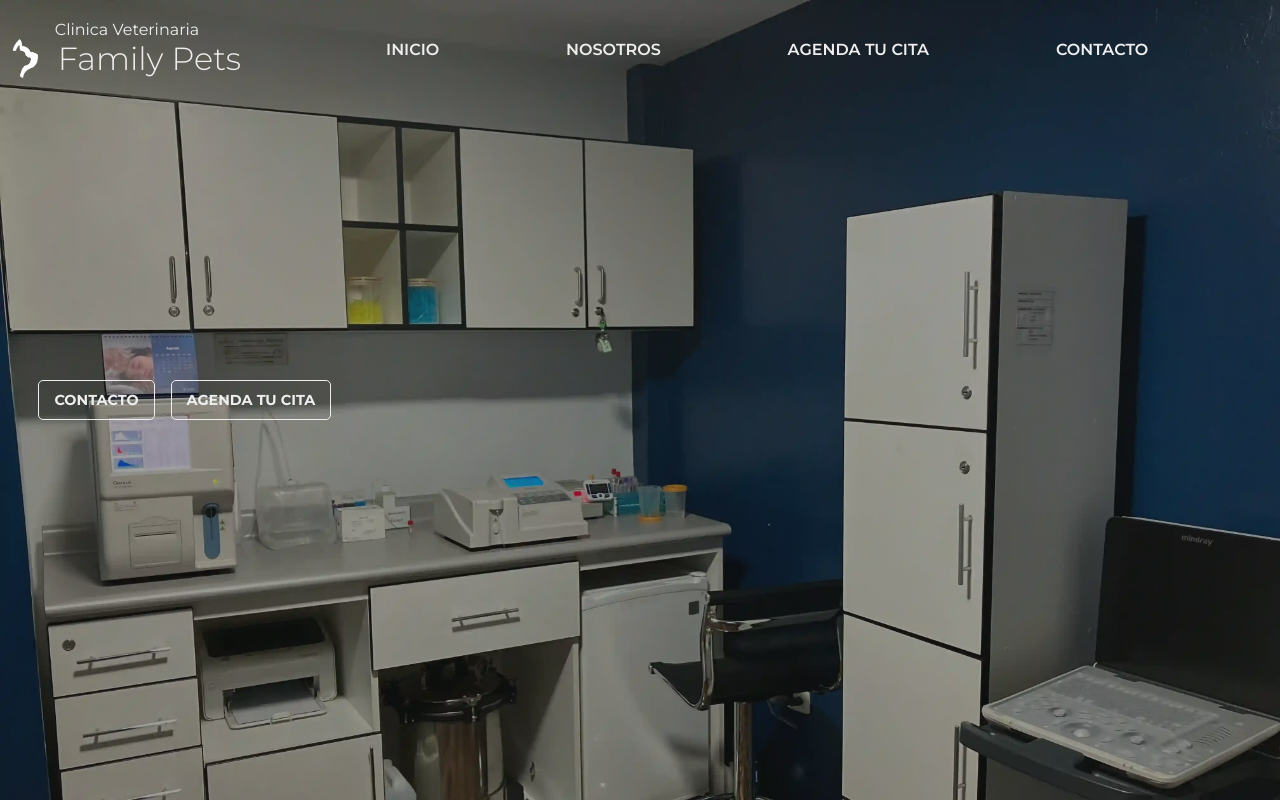
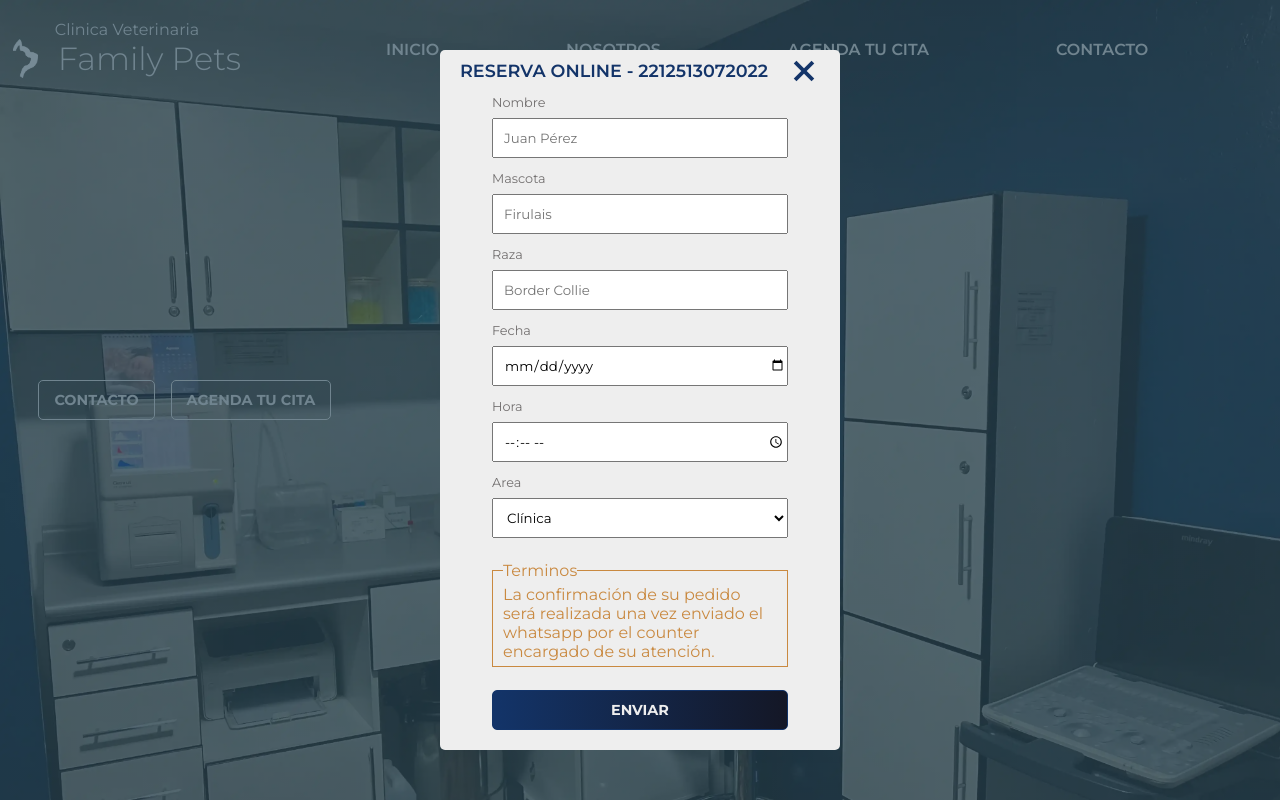
Before and after one commit to estebansergio618/familypets, a React (Create React App) app: page /#/ in a window 1280 px wide. Shown: the top 800 px of the page. Built offline with nearby package versions, Linux system fonts and the light colour scheme.

Commit message:
form to schedule appointment

```diff
--- /dev/null
+++ b/src/components/FormInputs.tsx
@@ -0,0 +1,43 @@
+import React from "react";
+import { FormInputsInterface } from "../types";
+interface Props {
+  input: FormInputsInterface;
+}
+const FormInputs = ({ input }: Props) => {
+  return (
+    <>
+      <label className="reservermodal__label" htmlFor={input.id}>
+        {input.name}
+      </label>
+      {input.type === "select" ? (
+        <select
+          className="reservermodal__input"
+          id={input.id}
+          name={input.name}
+          placeholder={input.placeholder}
+          required={input.required}
+        >
+          {input.options?.map((option) => (
+            <option key={option} value={option}>
+              {option}
+            </option>
+          ))}
+        </select>
+      ) : (
+        <input
+          className="reservermodal__input"
+          id={input.id}
+          name={input.name}
+          type={input.type}
+          placeholder={input.placeholder}
+          required={input.required}
+          min={input?.min}
+          max={input?.max}
+        />
+      )}
+      <span className="reservermodal__error">{input.errorMessage}</span>
+    </>
+  );
+};
+
+export default FormInputs;
--- a/src/components/Hero.tsx
+++ b/src/components/Hero.tsx
@@ -4,7 +4,7 @@ import { ReserverModal } from "./ReserverModal";
 const Hero = () => {
   const [scrollY, setScrollY] = useState<number>(0);
 
-  const [show, setShow] = useState<boolean>(false);
+  const [show, setShow] = useState<boolean>(true);
 
 
   const changeScroll = (): void => {
@@ -23,7 +23,7 @@ const Hero = () => {
         <button className="hero__button hero__button-left">CONTACTO</button>
       </HashLink>
       <button onClick={()=>{setShow(true)}} className="hero__button">AGENDA TU CITA</button>
-      {show ? <ReserverModal/> : null}
+      {show ? <ReserverModal setShow={setShow}/> : null}
 
     </div>
   );
--- a/src/components/ReserverModal.tsx
+++ b/src/components/ReserverModal.tsx
@@ -1,9 +1,44 @@
-import React, { useRef } from "react";
+import React, { useState } from "react";
+import { FormInputsInterface } from "../types";
+import FormInputs from "./FormInputs";
+import { useForm, SubmitHandler, appendErrors } from "react-hook-form";
 
-export const ReserverModal = () => {
-  const nameRef = useRef<HTMLInputElement>(null);
+enum AreaEnum {
+  clinica = "Clínica",
+  grooming = "Grooming",
+  hospedaje = "Hospedaje",
+}
+interface Props {
+  setShow: (value: boolean) => void;
+}
 
+interface FormInputs {
+  name: String;
+  pet: String;
+  breed: String;
+  date: String;
+  hour: String;
+  area: AreaEnum;
+}
+
+export const ReserverModal = ({ setShow }: Props) => {
+  const { register, handleSubmit,watch, formState: {errors} } = useForm<FormInputs>();
+  const onSubmit: SubmitHandler<FormInputs> = (data):void => {
+    // once we have the info, proceed to build the message
+    let message:string = ""
+    let today: Date = new Date();
+    let time: Number = today.getHours();
+
+    if (0 <= time && time < 12) {
+      message = "Buenos días Family Pets👋, ";
+    } else if (12 <= time && time < 18) {
+      message = "Buenas tardes Family Pets👋, ";
+    } else {
+      message = "Buenas noches Family Pets👋, ";
+    }
+  };
   // TICKET NUMBER ARMED BY FAMILY PETS CONVENTION
+  const [values, setValues] = useState({});
   const createTicketNumber = (): string => {
     let today: Date = new Date();
     let hour: string = today.getHours().toString();
@@ -16,6 +51,7 @@ export const ReserverModal = () => {
     return hour + min + seg + day + month + year;
   };
 
+  const correctHour = (hour: String): boolean => hour > "07" && hour < "22"; // check if the selected hour is the working range
   return (
     <div className="reservermodal__background">
       <div className="reservermodal">
@@ -24,78 +60,69 @@ export const ReserverModal = () => {
           <p>RESERVA ONLINE - {createTicketNumber()}</p>
           <button
             className="reservermodal__close material-symbols-outlined"
-            // onClick={() => setIsMenuOpen(!isMenuOpen)}
+            onClick={() => setShow(false)}
           >
             close
           </button>
         </div>
+        <form className="reservermodal__form" onSubmit={handleSubmit(onSubmit)}>
+          <label className="reservermodal__label" htmlFor="name-reserve-modal">Nombre</label>
+          <input className="reservermodal__input" placeholder="Juan Pérez" id="name-reserve-modal" type="text" {...register("name",{ required: true, pattern: /^[A-Za-z\s]{3,50}$/i , maxLength: 50, minLength: 2 })} />
+          {errors.name && <span className="reservermodal__error">Nombre debe tener más de 3 caracteres y no debe contener números ni caracteres especiales</span>}
+          <label className="reservermodal__label" htmlFor="pet-reserve-modal">Mascota</label>
+          <input className="reservermodal__input" placeholder="Firulais" id="pet-reserve-modal" type="text" {...register("pet",{ required: true, pattern: /^[A-Za-z\s]{3,50}$/i , maxLength: 50, minLength: 2 })} />
+          {errors.pet && <span className="reservermodal__error">Mascota debe tener más de 3 caracteres y no debe contener números ni caracteres especiales</span>}
+          <label className="reservermodal__label" htmlFor="breed-reserve-modal">Raza</label>
+          <input className="reservermodal__input" placeholder="Border Collie" id="breed-reserve-modal" type="text" {...register("breed",{ required: true, pattern: /^[A-Za-z\s]{3,50}$/i , maxLength: 50, minLength: 2 })} />
+          {errors.breed && <span className="reservermodal__error">Raza debe tener más de 3 caracteres y no debe contener números ni caracteres especiales</span>}
+          <label className="reservermodal__label" htmlFor="date-reserve-modal">Fecha</label>
+          <input className="reservermodal__input" id="date-reserve-modal" type="date" min={`${new Date().toLocaleDateString("en-CA")}`} {...register("date", {required: true, min: `${new Date().toLocaleDateString("en-CA")}`})} />
+          {errors.date && <span className="reservermodal__error">Debe seleccionar una fecha igual o posterior al día de hoy</span>}
+          <label className="reservermodal__label" htmlFor="hour-reserve-modal">Hora</label>
+          <input className="reservermodal__input" id="hour-reserve-modal" type="time"{...register("hour", {required: true, validate: correctHour})} />
+          { errors.hour?.type === "validate" && <span className="reservermodal__error">Debe seleccionar una hora entre las 07:00 y 22:00</span>}
+          { errors.hour && <span className="reservermodal__error">Debe seleccionar una hora entre las 07:00 y 22:00</span>}
+          <label className="reservermodal__label" htmlFor="area-reserve-modal">Area</label>
+          <select className="reservermodal__input"  id="area-reserve-modal" {...register("area")}>
+            <option value="clinica">Clínica</option>
+            <option value="grooming">Grooming</option>
+            <option value="hospedaje">Hospedaje</option>
+          </select>
 
-        {/* BODY RESERVE MODAL */}
-        {/* CLIENT DATA  */}
-        <label htmlFor="name-reserve-modal">Nombre</label>
-        <input type="text" id="name-reserve-modal" ref={nameRef} />
-        <label htmlFor="pet-reserve-modal">Mascota</label>
-        <input type="text" id="pet-reserve-modal" />
-        <label htmlFor="race-reserve-modal">Raza</label>
-        <input type="text" id="race-reserve-modal" />
-
-        {/* APPOINTMENT SCHEDULED FOR THE */}
-        <label htmlFor="date-reserve-modal">Fecha</label>
-        <input type="date" id="date-reserve-modal" />
-        <label htmlFor="hour-reserve-modal">Hora</label>
-        <input type="time" id="hour-reserve-modal" />
-        {/*  ORDERS MATRIX */}
-
-        {/* AREA */}
+          {/* <section className="reservermodal__input-container">
             <div>
-          <p>Area</p>
-          <select name="Lista de pedidos" id="">
+              <label
+                className="reservermodal__label"
+                htmlFor="description-reserve-modal"
+              >
+                Descripción
+              </label>
+              <select
+                className="reservermodal__input"
+                name="Lista de pedidos"
+                id="description-reserve-modal"
+              >
                 <option value="">--</option>
-            <option value="">Clínica</option>
-            <option value="">Grooming</option>
-            <option value="">Hospedaje</option>
+                <option value="">three dogs canino 3KG</option>
               </select>
             </div>
 
-        {/* PRODUCTS OF THE CORRESPONDING AREA */}
-        <div>
-          {/* CARGAMOS TODA LA LISTA DE PEDIDOS */}
-          <div>
-            <p>Descripción</p>
+            <button className="reservermodal__button--add material-symbols-outlined">
+              add
+            </button>
+          </section> */}
 
-            {/* COMBOX */}
-            <select name="Lista de pedidos" id="">
-              <option value="">--</option>
-              <option value="">three dogs canino 3KG</option>
-            </select>
-
-            {/* BOTONES DE AGREGADO Y ELIMINADO */}
-            <button>Agregar</button>
-            <button>Eliminar</button>
-          </div>
-
-          {/* ALMACENAMOS LOS PEDIDOS SELECCIONADOS POR EL CLIENTE */}
-          <div>
-            <select name="Almacenamiento de pedidos" id="" size={11}>
-              <option value="">1° PEDIDO REALIZADO POR EL CLIENTE</option>
-              <option value="">2° PEDIDO REALIZADO POR EL CLIENTE</option>
-            </select>
-          </div>
-        </div>
-
-        {/* ENVIAR WSP */}
-        <div>
-          <button>ENVIAR</button>
-        </div>
-
-        {/* TERMNS AND CONDITIONS */}
-        <div>
-          <p>Terminos</p>
-          <p>
+          <fieldset className="reservermodal__disclaimer">
+            <legend className="reservermodal__disclaimer-title">
+              Terminos
+            </legend>
+            <p className="reservermodal__disclaimer-text">
               La confirmación de su pedido será realizada una vez enviado el
               whatsapp por el counter encargado de su atención.
             </p>
-        </div>
+          </fieldset>
+          <button className="reservermodal__button">ENVIAR</button>
+        </form>
       </div>
     </div>
   );
--- a/src/scss/components/_reservermodal.scss
+++ b/src/scss/components/_reservermodal.scss
@@ -1,26 +1,65 @@
-.reservermodal{
+.reservermodal {
   display: flex;
   flex-direction: column;
   justify-content: space-between;
-  // align-items: center;
-  // gap: 1rem;
   width: 100%;
-  min-height: 400px;
-  max-width: 500px;
+  max-width: 400px;
+  max-height: 100vh;
   padding: 20px;
+  padding-top: 5px;
   border-radius: 5px;
-  background-color: #f2f2f2;
+  gap: 0.2rem;
+  background-color: $white;
+  overflow: auto;
+  &__form {
+    display: flex;
+    flex-direction: column;
+    justify-content: space-between;
+    gap: 0.5rem;
+    padding: 0 2rem;
+  }
+  &__label {
+    color: $text-gray;
+    font-size: 0.8rem;
+  }
+  &__error {
+    color: red;
+    font-size: 0.8rem;
+  }
+  &__input {
+    // padding: 1.1rem;
+    padding-left: 10px;
+    width: 100%;
+    height: 2.5rem;
+    // &:invalid{
+    //   border: 1px solid red;
+    //   color: red;
+    //   @include horizontal-shake-animation;
+    // }
+    &-container {
+      display: grid;
+      grid-template-columns: repeat(auto-fill, 200px);
+    }
+  }
   &__nav {
     display: flex;
     justify-content: space-between;
     align-items: center;
+    font-size: 1.1rem;
+    text-align: center;
+    color: $main-color;
+    font-weight: 600;
   }
   &__close {
     background: none;
     border: none;
-    font-size: 35px;
+    font-size: 2rem;
     font-weight: bold;
+    color: $main-color;
     cursor: pointer;
+  }
+  &__label {
+    margin-top: 5px;
   }
   &__background {
     position: fixed;
@@ -34,4 +73,25 @@
     background-color: $transparent-main-color;
     z-index: 1501;
   }
+  &__button {
+    @include button-gradient;
+    &--add {
+      border: none;
+      background-color: $emerald;
+      color: $white;
+      width: 30px;
+      height: 30px;
+      border-radius: 3px;
+      align-self: flex-end;
+    }
+  }
+  &__disclaimer {
+    padding: 5px 10px;
+    border: 1px solid $bronze;
+    margin: 15px 0;
+    &-text,
+    &-title {
+      color: $bronze;
+    }
+  }
 }
--- a/src/scss/others/_animations.scss
+++ b/src/scss/others/_animations.scss
@@ -68,3 +68,33 @@
     right: -1000px;
   }
 }
+
+
+
+@mixin horizontal-shake-animation {
+  animation: horizontal-shake 0.82s cubic-bezier(0.36, 0.07, 0.19, 0.97) both;
+}
+
+
+@keyframes horizontal-shake {
+  10%,
+  90% {
+    transform: translate3d(-1px, 0, 0);
+  }
+
+  20%,
+  80% {
+    transform: translate3d(2px, 0, 0);
+  }
+
+  30%,
+  50%,
+  70% {
+    transform: translate3d(-4px, 0, 0);
+  }
+
+  40%,
+  60% {
+    transform: translate3d(4px, 0, 0);
+  }
+}
```
Also changed, not shown: src/types.d.ts (+12 -0 lines). Lines whose indentation alone changed are shown as unchanged.
